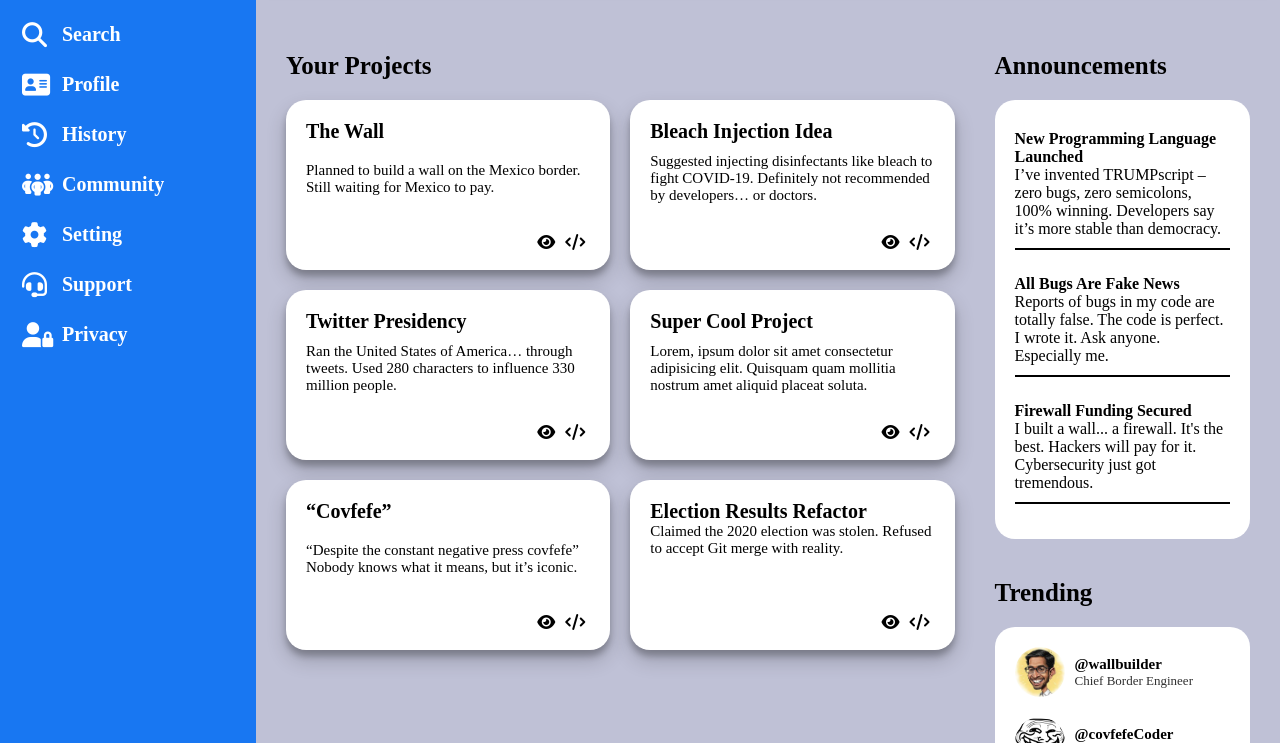
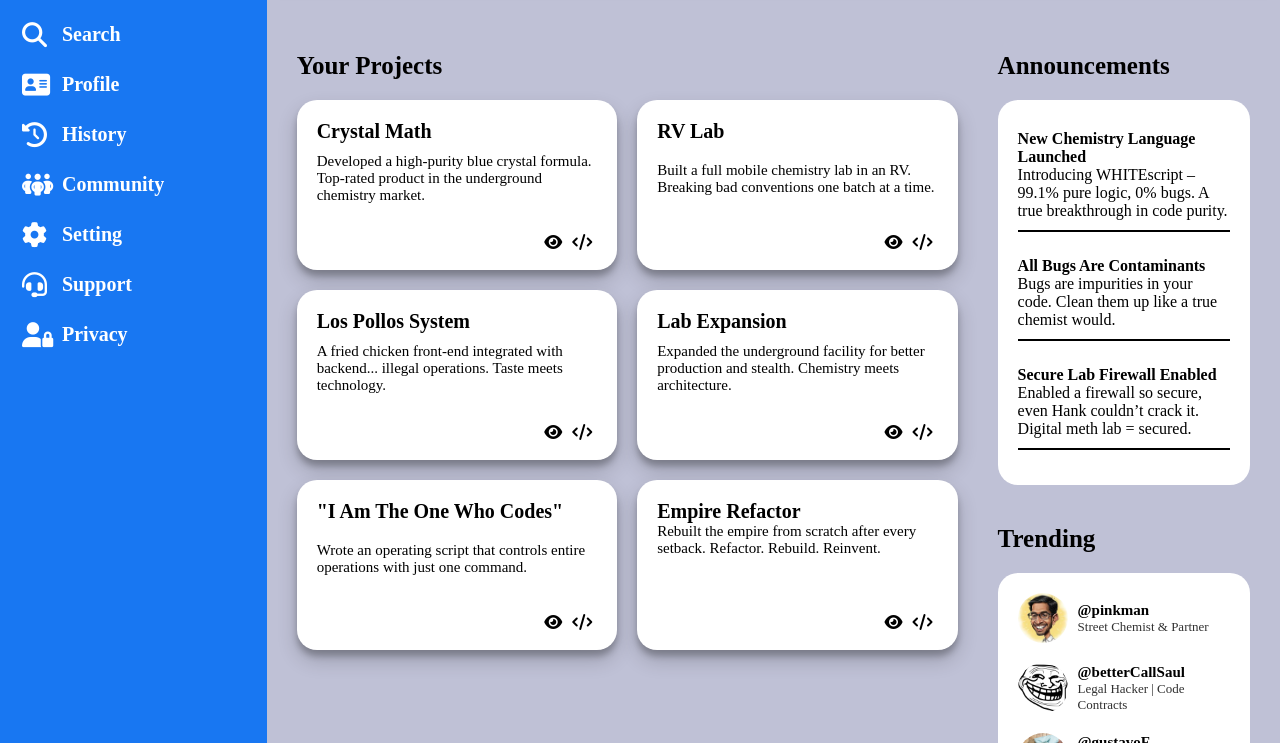
Before and after one commit to LokendraNath/Odin-Admin-Dashboard-CSS, a plain HTML site: page index.html in a window 1280 px wide. Shown: the part 158-901 px from the top of the page. Drawn offline with Linux system fonts and the light colour scheme; a web font is replaced by a local one.

Commit message:
change to walter white

```diff
--- a/index.html
+++ b/index.html
@@ -22,7 +22,7 @@
     <div class="container">
       <!-- SideBar -->
       <div class="sidebar">
-        <div class="logo"><i class="fa-brands fa-gripfire"></i>FireBoard</div>
+        <div class="logo"><i class="fa-brands fa-gripfire"></i>HeisenBoard</div>
         <div class="nav">
           <div class="nav-item"><i class="fa-solid fa-house"></i> Home</div>
           <div class="nav-item">
@@ -58,16 +58,16 @@
             </div>
             <div class="main-top-left">
               <i class="fa-solid fa-comments"></i>
-              <img width="50" src="images/trump-profile.jpg" alt="" />
-              <h3>DoLund Trump</h3>
+              <img width="50" src="images/walter-white.jpg" alt="" />
+              <h3>Walter White</h3>
             </div>
           </div>
           <div class="main-second">
             <div class="left">
-              <img src="images/trump-profile.jpg" width="50" alt="" />
+              <img src="images/walter-white.jpg" width="50" alt="" />
               <div>
                 <span>Hi there,</span>
-                <h2>DoLund Trump (@DoLund)</h2>
+                <h2>Walter White (@Heisenberg)</h2>
               </div>
             </div>
             <div class="right">
@@ -82,10 +82,10 @@
             <h1>Your Projects</h1>
             <div class="projects">
               <div class="project">
-                <h5>The Wall</h5>
+                <h5>Crystal Math</h5>
                 <p>
-                  Planned to build a wall on the Mexico border. Still waiting
-                  for Mexico to pay.
+                  Developed a high-purity blue crystal formula. Top-rated
+                  product in the underground chemistry market.
                 </p>
                 <div class="project-icon">
                   <i class="fa-solid fa-eye"></i>
@@ -93,11 +93,10 @@
                 </div>
               </div>
               <div class="project">
-                <h5>Bleach Injection Idea</h5>
+                <h5>RV Lab</h5>
                 <p>
-                  Suggested injecting disinfectants like bleach to fight
-                  COVID-19. Definitely not recommended by developers… or
-                  doctors.
+                  Built a full mobile chemistry lab in an RV. Breaking bad
+                  conventions one batch at a time.
                 </p>
                 <div class="project-icon">
                   <i class="fa-solid fa-eye"></i>
@@ -105,10 +104,10 @@
                 </div>
               </div>
               <div class="project">
-                <h5>Twitter Presidency</h5>
+                <h5>Los Pollos System</h5>
                 <p>
-                  Ran the United States of America… through tweets. Used 280
-                  characters to influence 330 million people.
+                  A fried chicken front-end integrated with backend... illegal
+                  operations. Taste meets technology.
                 </p>
                 <div class="project-icon">
                   <i class="fa-solid fa-eye"></i>
@@ -116,10 +115,10 @@
                 </div>
               </div>
               <div class="project">
-                <h5>Super Cool Project</h5>
+                <h5>Lab Expansion</h5>
                 <p>
-                  Lorem, ipsum dolor sit amet consectetur adipisicing elit.
-                  Quisquam quam mollitia nostrum amet aliquid placeat soluta.
+                  Expanded the underground facility for better production and
+                  stealth. Chemistry meets architecture.
                 </p>
                 <div class="project-icon">
                   <i class="fa-solid fa-eye"></i>
@@ -127,10 +126,10 @@
                 </div>
               </div>
               <div class="project">
-                <h5>“Covfefe”</h5>
+                <h5>"I Am The One Who Codes"</h5>
                 <p>
-                  “Despite the constant negative press covfefe” Nobody knows
-                  what it means, but it’s iconic.
+                  Wrote an operating script that controls entire operations with
+                  just one command.
                 </p>
                 <div class="project-icon">
                   <i class="fa-solid fa-eye"></i>
@@ -139,10 +138,10 @@
               </div>
               <div class="project">
                 <div>
-                  <h5>Election Results Refactor</h5>
+                  <h5>Empire Refactor</h5>
                   <p>
-                    Claimed the 2020 election was stolen. Refused to accept Git
-                    merge with reality.
+                    Rebuilt the empire from scratch after every setback.
+                    Refactor. Rebuild. Reinvent.
                   </p>
                 </div>
                 <div class="project-icon">
@@ -156,24 +155,24 @@
             <h1>Announcements</h1>
             <div class="ann-child">
               <div>
-                <h4>New Programming Language Launched</h4>
+                <h4>New Chemistry Language Launched</h4>
                 <p>
-                  I’ve invented TRUMPscript – zero bugs, zero semicolons, 100%
-                  winning. Developers say it’s more stable than democracy.
+                  Introducing WHITEscript – 99.1% pure logic, 0% bugs. A true
+                  breakthrough in code purity.
                 </p>
               </div>
               <div>
-                <h4>All Bugs Are Fake News</h4>
+                <h4>All Bugs Are Contaminants</h4>
                 <p>
-                  Reports of bugs in my code are totally false. The code is
-                  perfect. I wrote it. Ask anyone. Especially me.
+                  Bugs are impurities in your code. Clean them up like a true
+                  chemist would.
                 </p>
               </div>
               <div>
-                <h4>Firewall Funding Secured</h4>
+                <h4>Secure Lab Firewall Enabled</h4>
                 <p>
-                  I built a wall... a firewall. It's the best. Hackers will pay
-                  for it. Cybersecurity just got tremendous.
+                  Enabled a firewall so secure, even Hank couldn’t crack it.
+                  Digital meth lab = secured.
                 </p>
               </div>
             </div>
@@ -185,22 +184,22 @@
               <div class="tre-profile">
                 <img src="images/sunder.jpg" width="50px" alt="" />
                 <div>
-                  <h4>@wallbuilder</h4>
-                  <p>Chief Border Engineer</p>
+                  <h4>@pinkman</h4>
+                  <p>Street Chemist & Partner</p>
                 </div>
               </div>
               <div class="tre-profile">
                 <img src="images/Trollface.png" width="50px" alt="" />
                 <div>
-                  <h4>@covfefeCoder</h4>
-                  <p>Meme Lord & Coffee Typer</p>
+                  <h4>@betterCallSaul</h4>
+                  <p>Legal Hacker | Code Contracts</p>
                 </div>
               </div>
               <div class="tre-profile">
                 <img src="images/debugger.jpg" width="50px" alt="" />
                 <div>
-                  <h4>@orangeOptimizer</h4>
-                  <p>Hair Architect | JS Debugger</p>
+                  <h4>@gustavoF</h4>
+                  <p>Backend Boss | Fried Logic Architect</p>
                 </div>
               </div>
             </div>
```
Also changed, not shown: images/walter-white.jpg (added).
